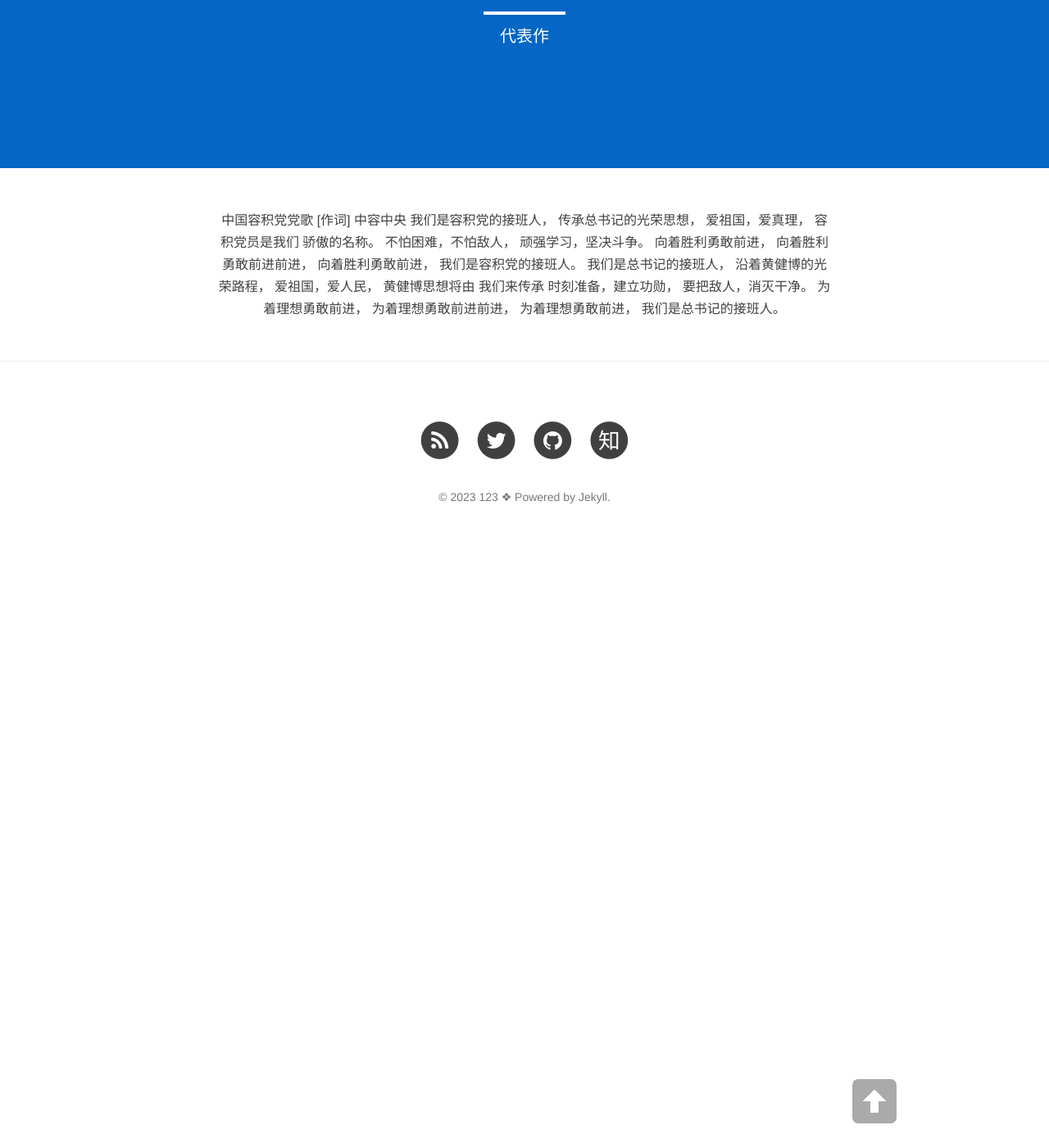
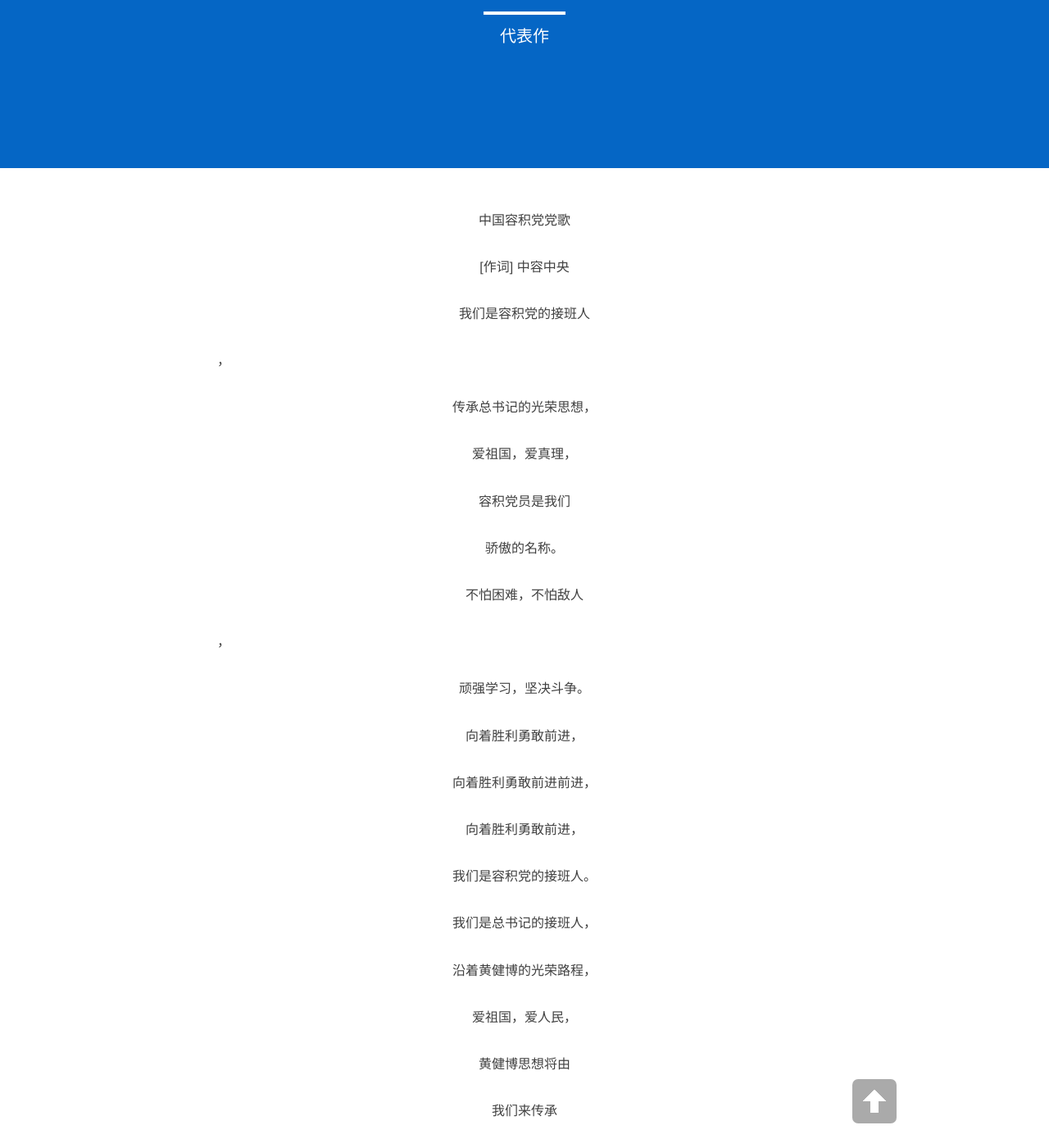
Before and after one commit to ovule-seed/ovule-seed.github.io, a Jekyll site: the page built from milestone.md, in a window 1280 px wide and 1400 px high, scrolled down 223 px. Shown: the whole window at 82% size. Built offline with Jekyll 4.4.1, drawn with Linux system fonts in a browser that asks for light colours; nearby versions of some CDN libraries; part of the change alters nothing that is shown; some of the changed text lies outside the part shown.

Commit message:
Update milestone.md

```diff
--- a/milestone.md
+++ b/milestone.md
@@ -5,51 +5,50 @@ description: "代表作"
 header-img: "img/zhihu.jpg"
 ---
 
-<p align="center">中国容积党党歌
+<p align="center">中国容积党党歌</p>
 
-  [作词] 中容中央
+<p align="center">[作词] 中容中央 </p>
 
-  我们是容积党的接班人，
+<p align="center">我们是容积党的接班人</p>，
 
-  传承总书记的光荣思想，
+<p align="center">传承总书记的光荣思想，</p>
 
-  爱祖国，爱真理，
+<p align="center">爱祖国，爱真理，</p>
 
-  容积党员是我们
+<p align="center">容积党员是我们</p>
 
-  骄傲的名称。
+<p align="center">骄傲的名称。</p>
 
-  不怕困难，不怕敌人，
+<p align="center">不怕困难，不怕敌人</p>，
 
-  顽强学习，坚决斗争。
+<p align="center">顽强学习，坚决斗争。</p>
 
-  向着胜利勇敢前进，
+<p align="center">向着胜利勇敢前进，</p>
 
-  向着胜利勇敢前进前进，
+<p align="center">向着胜利勇敢前进前进，</p>
 
-  向着胜利勇敢前进，
+<p align="center">向着胜利勇敢前进，</p>
 
-  我们是容积党的接班人。
+<p align="center">我们是容积党的接班人。</p>
 
+<p align="center">我们是总书记的接班人，</p>
 
-  我们是总书记的接班人，
+<p align="center">沿着黄健博的光荣路程，</p>
 
-  沿着黄健博的光荣路程，
+<p align="center">爱祖国，爱人民，</p>
 
-  爱祖国，爱人民，
+<p align="center">黄健博思想将由</p>
 
-  黄健博思想将由
+<p align="center">我们来传承</p>
 
-  我们来传承
+<p align="center">时刻准备，建立功勋，</p>
 
-  时刻准备，建立功勋，
+<p align="center">要把敌人，消灭干净。</p>要把敌人，消灭干净。
 
-  要把敌人，消灭干净。
+<p align="center">为着理想勇敢前进，</p>
 
-  为着理想勇敢前进，
+<p align="center">为着理想勇敢前进前进，</p>
 
-  为着理想勇敢前进前进，
+<p align="center">为着理想勇敢前进，</p>
 
-  为着理想勇敢前进，
-
-  我们是总书记的接班人。</p>
+<p align="center">我们是总书记的接班人。</p>
```
